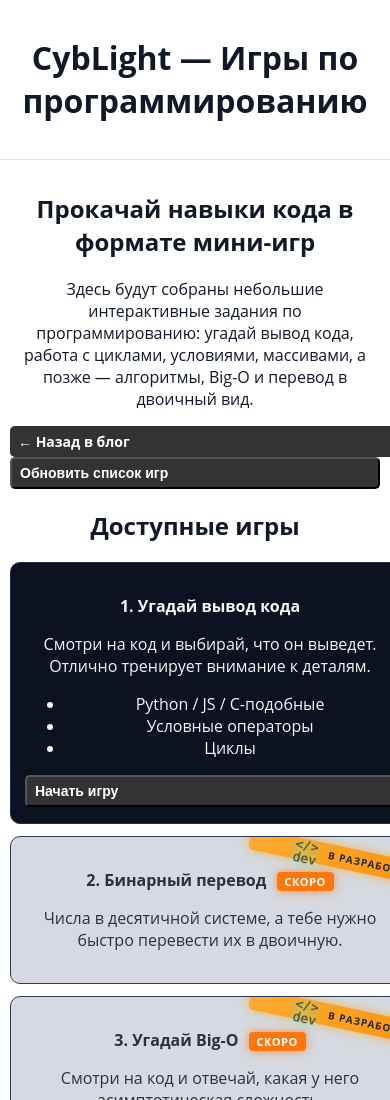
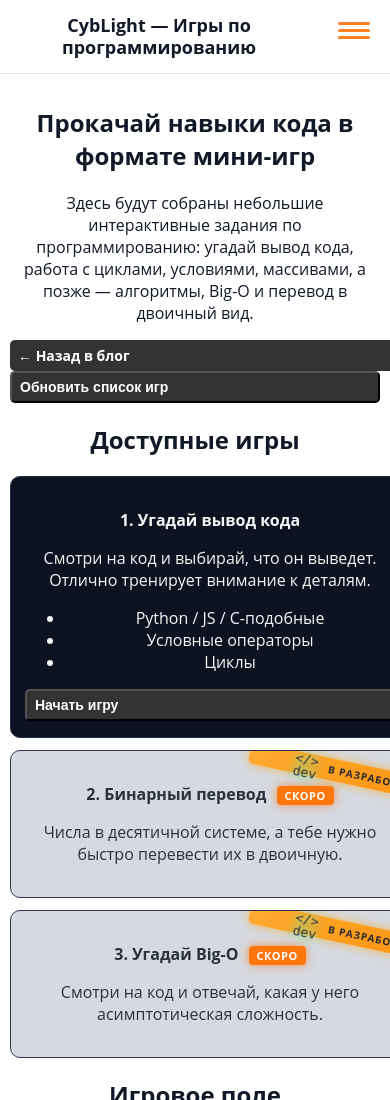
Before and after one commit to CybLight/CybLight, a plain HTML site: page pages/games.html in a window 390 px wide. Shown: the top 1100 px of the page. Drawn offline with Linux system fonts and the light colour scheme.

Commit message:
📝 Update burger for game page

```diff
--- a/css/styles.css
+++ b/css/styles.css
@@ -41,6 +41,18 @@ header {
   background: #ffffff;
   padding: 15px 0;
   border-bottom: 1px solid #e5e5e5;
+}
+
+.site-header {
+  position: sticky;
+  top: 0;
+  z-index: 1000;
+  background: #ffffff;
+  border-bottom: 1px solid #e5e7eb;
+}
+body.dark .site-header {
+  background: #12182a;
+  border-bottom: 1px solid #1f2840;
 }
 
 /* Хедер в тёмной теме */
@@ -1049,6 +1061,20 @@ body.dark .footer-bottom {
 /* 📱 МОБИЛЬНАЯ ВЕРСИЯ СТРАНИЦЫ ИГР */
 
 @media (max-width: 600px) {
+  /* хедер компактнее */
+  .site-title {
+    font-size: 18px;
+    line-height: 1.2;
+    margin: 0;
+    padding: 0;
+  }
+
+  .header-inner {
+    display: flex;
+    align-items: center;
+    justify-content: space-between; /* ← бургер справа */
+  }
+
   /* контент ближе к краям, но не впритык */
   main {
     max-width: 100%;
--- a/pages/games.html
+++ b/pages/games.html
@@ -23,6 +23,19 @@
             <li><a class="button" href="#info_game">Как играть?</a></li>
             <li><a class="button" href="#">Войти</a></li>
           </ul>
+
+          <!-- Бургер-кнопка для мобильной версии -->
+          <button
+            class="burger"
+            id="menu-toggle"
+            type="button"
+            aria-expanded="false"
+            aria-label="Открыть меню"
+          >
+            <span></span>
+            <span></span>
+            <span></span>
+          </button>
         </nav>
       </div>
     </header>
```
Also changed, not shown: index.html (+13 -13 lines).
